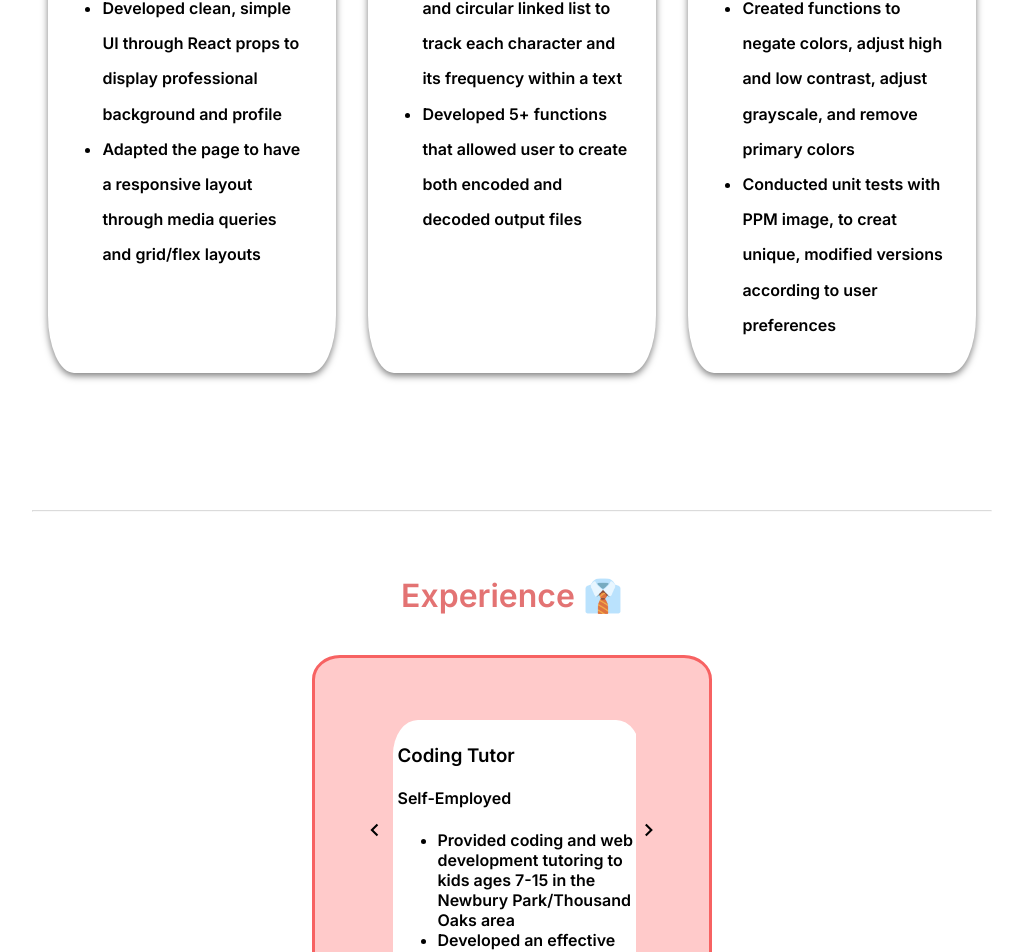
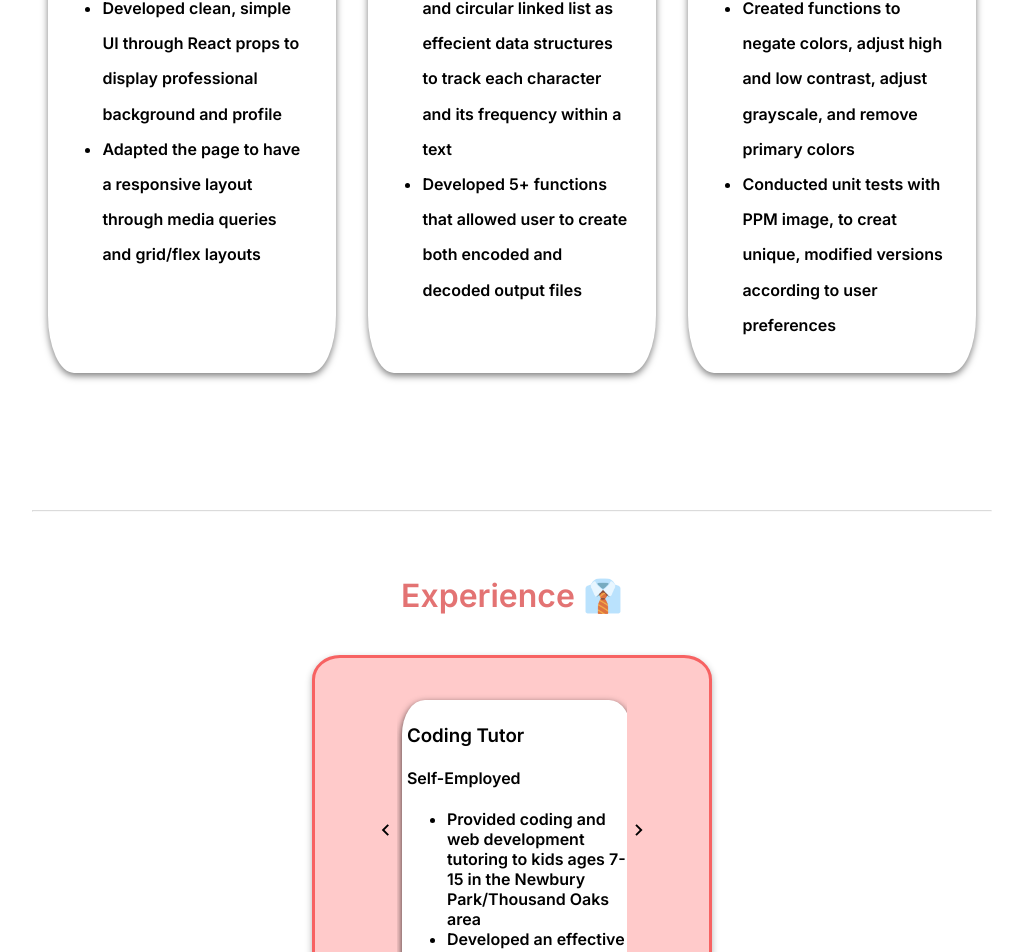
Before and after one commit to ebmalabuyo/portfolio, a React (Create React App) app: page / in a window 1280 px wide. Shown: the part 1848-2800 px from the top of the page, without its empty margins (128-1151 px from the left). Built offline with nearby package versions, Linux system fonts and the light colour scheme.

Commit message:
final edits

```diff
--- a/src/components/footer.js
+++ b/src/components/footer.js
@@ -9,7 +9,7 @@ export default function Footer() {
         <footer id ="four">
             <h1>Contact 👋</h1>
             <div className="logos">
-            <a href="mailto:elijahbmalabuyo@gmail.com"><FontAwesomeIcon icon={faEnvelope} size ="3x" color="black" /></a>
+            <a href="mailto:elijahbmalabuyo@gmail.com"><FontAwesomeIcon className = "email" icon={faEnvelope} size ="3x" color="black" /></a>
             <a href="https://github.com/ebmalabuyo"><FontAwesomeIcon icon={faGithub}  size ="3x" className="github" /></a>
             <a href="https://www.linkedin.com/in/emalabuyo/"><FontAwesomeIcon icon={faLinkedin}  size ="3x" className="linkedin"/></a>
             </div>
--- a/src/components/nav.css
+++ b/src/components/nav.css
@@ -11,7 +11,7 @@
     padding: .5rem;
     width: 100%;
     font-size: 1rem;
-    border-radius: 5%;
+    border-radius: 3%;
   }
 
 .nav--title {
--- a/src/index.css
+++ b/src/index.css
@@ -24,6 +24,7 @@ b {
   text-align: center;
   padding: 0;
   margin: 0;
+  width: 60%;
 }
 
 .skills h3 {
@@ -197,23 +198,30 @@ body {
 
 .github {
     color: black;
+    transition: transform 0.2s;
 }
 
 .linkedin {
-  color: black
+  color: black;
+  transition: transform 0.2s;
 }
 
 .email {
   color: black;
+  transition: transform 0.2s;
+}
+
+.email:hover, .linkedin:hover, .github:hover {
+  transform: scale(1.2);
 }
 
 .slider-icon.right {
-  margin-right: max(12%, 2rem);
+  margin-right: max(15%, 2rem);
   position: relative;
 }
 
 .slider-icon.left {
-  margin-left: max(12%, 2rem);
+  margin-left: max(15%, 2rem);
 }
 
 .slider-icon.left:hover, .slider-icon.right:hover{
@@ -234,6 +242,15 @@ footer {
   flex-direction: column;
   align-items: center;
   color: rgb(227, 115, 115);
+}
+
+@media only screen and (max-width: 660px) {
+  .slider-icon.left {
+    margin: 0;
+  }
+  .slider-icon.right {
+    margin: 0;
+  }
 }
 
 
--- a/src/project_info.js
+++ b/src/project_info.js
@@ -12,7 +12,7 @@ export default [
         title:'Text File Data Compression',
         desc:'Python',
         b1:'Programmed an algorithm utilizing Huffman coding to compress text files',
-        b2:'Built binary search tree and circular linked list to track each character and its frequency within a text',
+        b2:'Utilized binary search tree and circular linked list as effecient data structures to track each character and its frequency within a text',
         b3:'Developed 5+ functions that allowed user to create both encoded and decoded output files',
         url:'https://github.com/ebmalabuyo/Text-File-Data-Compression'
     },
--- a/src/worky.css
+++ b/src/worky.css
@@ -20,6 +20,7 @@
     justify-content: center;
     margin: 0;
     border: solid rgb(247, 98, 98);
+    box-shadow: 0px 2.98256px 7.4564px rgba(0, 0, 0, 0.3);
 }
 
 .slider {
@@ -52,6 +53,7 @@
     white-space: pre-wrap;
     word-break: break-word;
     transition: transform 0.2s;
+    box-shadow: 0px 2.98256px 7.4564px rgba(0, 0, 0, 0.8);
 }
 
 .slider-card:hover {
```
Also changed, not shown: 1 other file (tests, documents, lock files or other folders).
